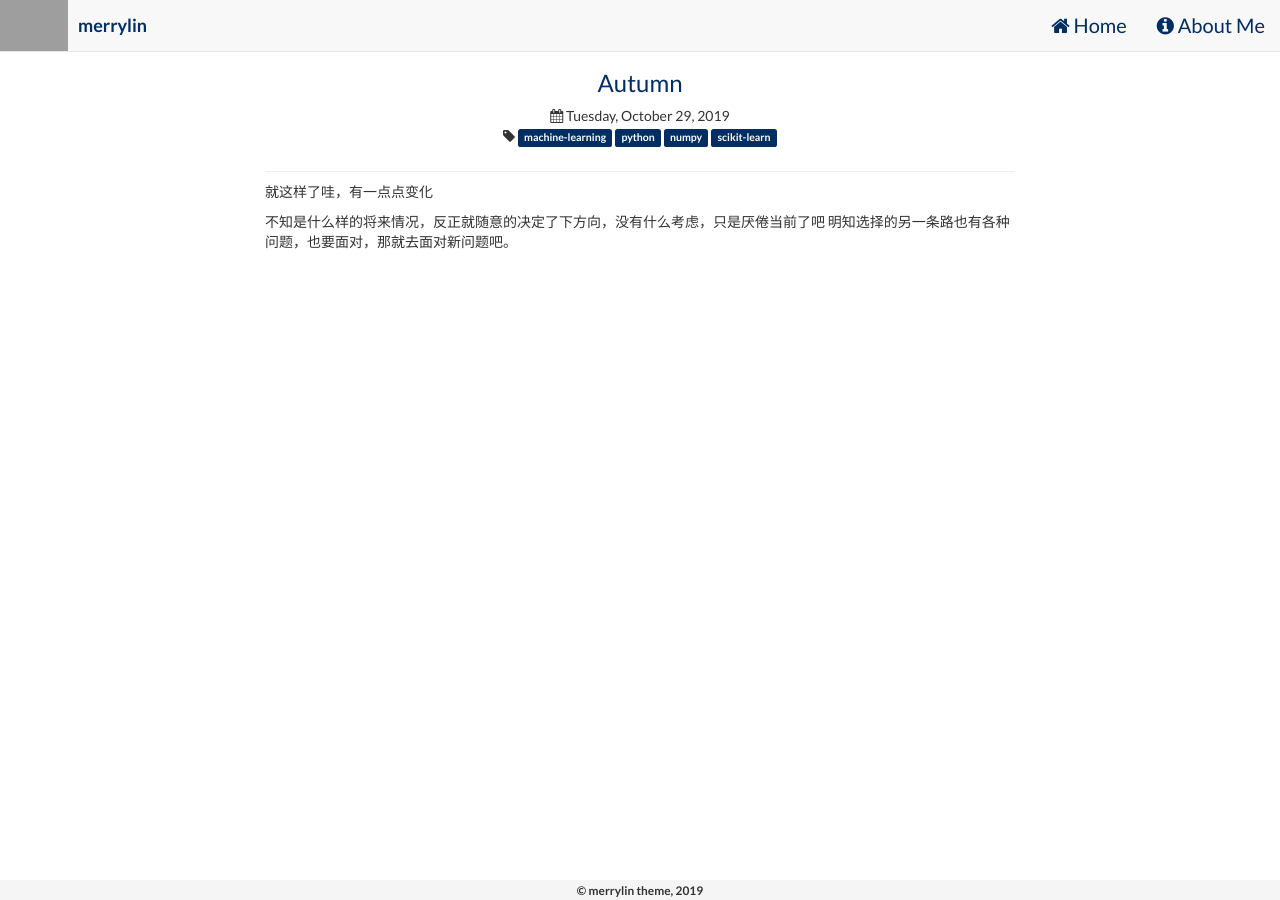
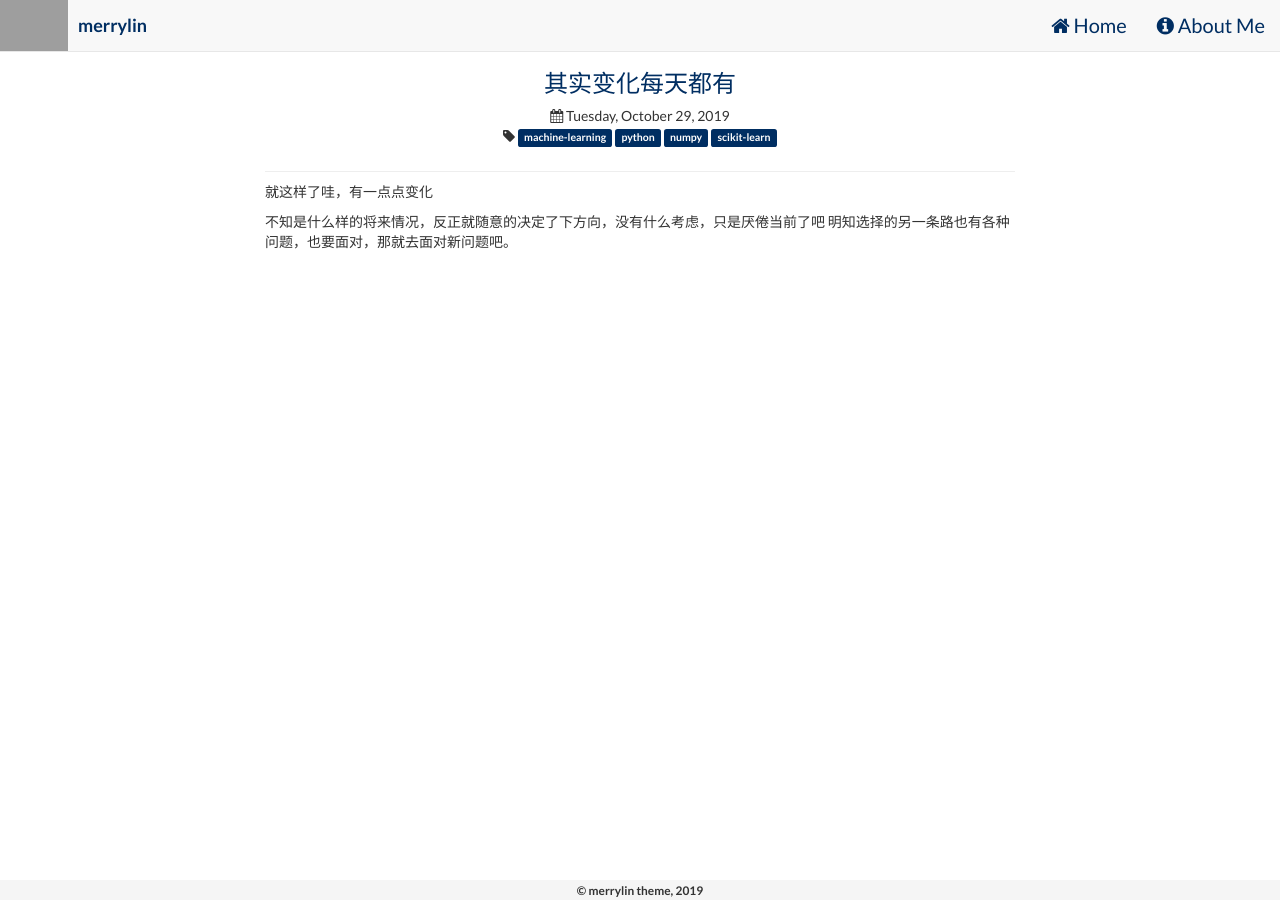
Before and after one commit to itsrifat/rifyll, a Jekyll site: the page built from _posts/2019-10-29-10月底了呢.md, in a window 1280 px wide. Built offline with Jekyll 4.4.1, drawn with Linux system fonts in a browser that asks for light colours; nearby versions of some CDN libraries; grey boxes are pictures that could not be loaded.

Commit message:
Update 2019-10-29-10月底了呢.md

```diff
--- a/_posts/2019-10-29-10月底了呢.md
+++ b/_posts/2019-10-29-10月底了呢.md
@@ -2,8 +2,8 @@
 layout: post
 tags: machine-learning python numpy scikit-learn
 date: 2019-10-29 10:08
-thumbnail: https://img.alicdn.com/imgextra/i4/i1/18457032390428175/T1AUFlXq0aXXXXXXXX_!!0-item_pic.jpg
-title: Autumn
+thumbnail:
+title: 其实变化每天都有
 published: true
 ---
 
```
